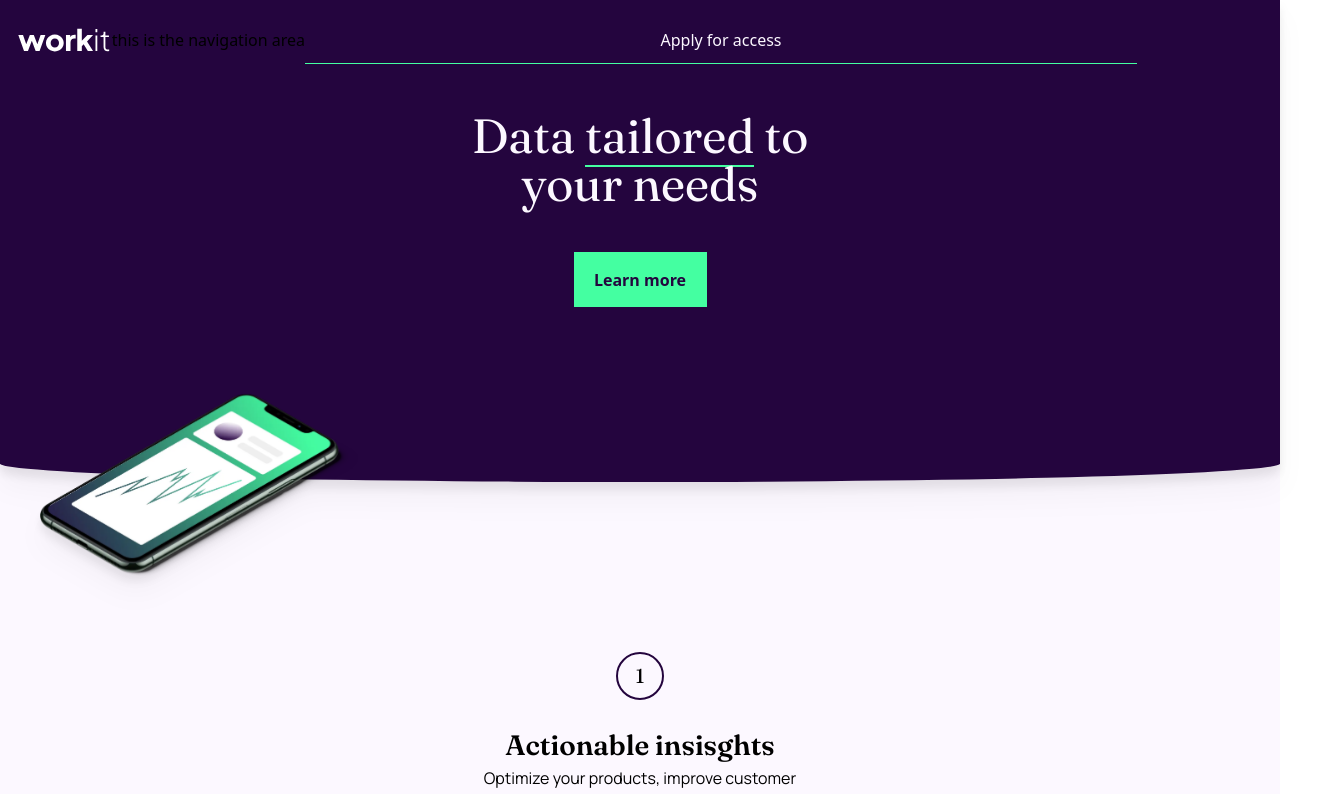
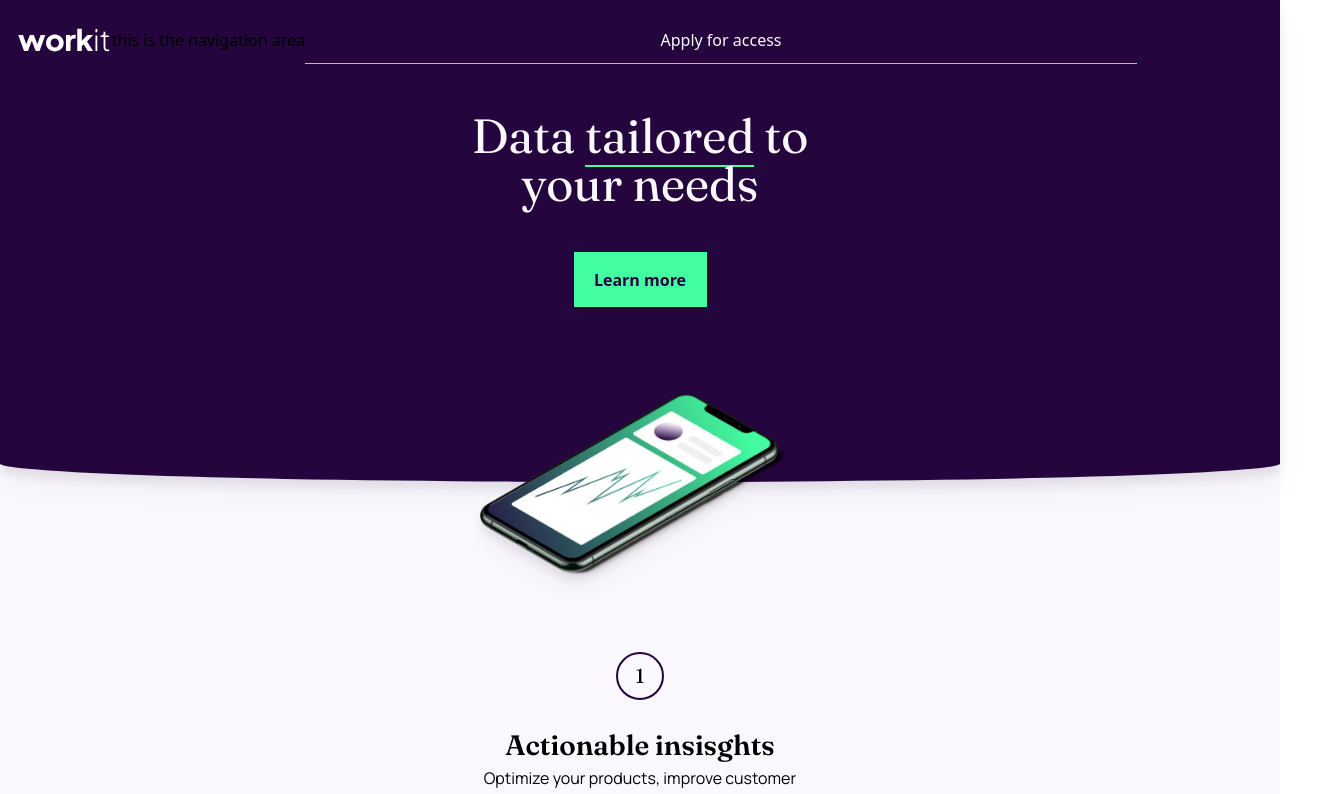
Before and after one commit to reactaleks/workit-landing-page-nextjs, a Next.js app: page / in a window 1280 px wide. Shown: the top 794 px of the page, 1320 px wide, since content can reach past the window. Built offline with nearby package versions, Linux system fonts and the light colour scheme.

Commit message:
Bug fix. Hero image - was causing a white line to appear on the right side.

```diff
--- a/app/page.tsx
+++ b/app/page.tsx
@@ -5,7 +5,7 @@ import ActionComponent from "@/components/ActionComponent";
 import PageFooter from "@/components/FooterComponent";
 export default function Home() {
   return (
-    <div className="container">
+    <div >
       <main>
         <HeroSection/>
         <PageSection sectionStyling="bg-ghost-white rounded-b-section-bottom pt-32 h-full pb-24  ">
--- a/components/HeroComponent.tsx
+++ b/components/HeroComponent.tsx
@@ -25,7 +25,7 @@ export default function HeroSection() {
           </div>
         </div>
 
-        <div className="relative left-10">
+        <div className="flex justify-center">
           <Image
             src={heroimage}
             alt="hero image"
```
